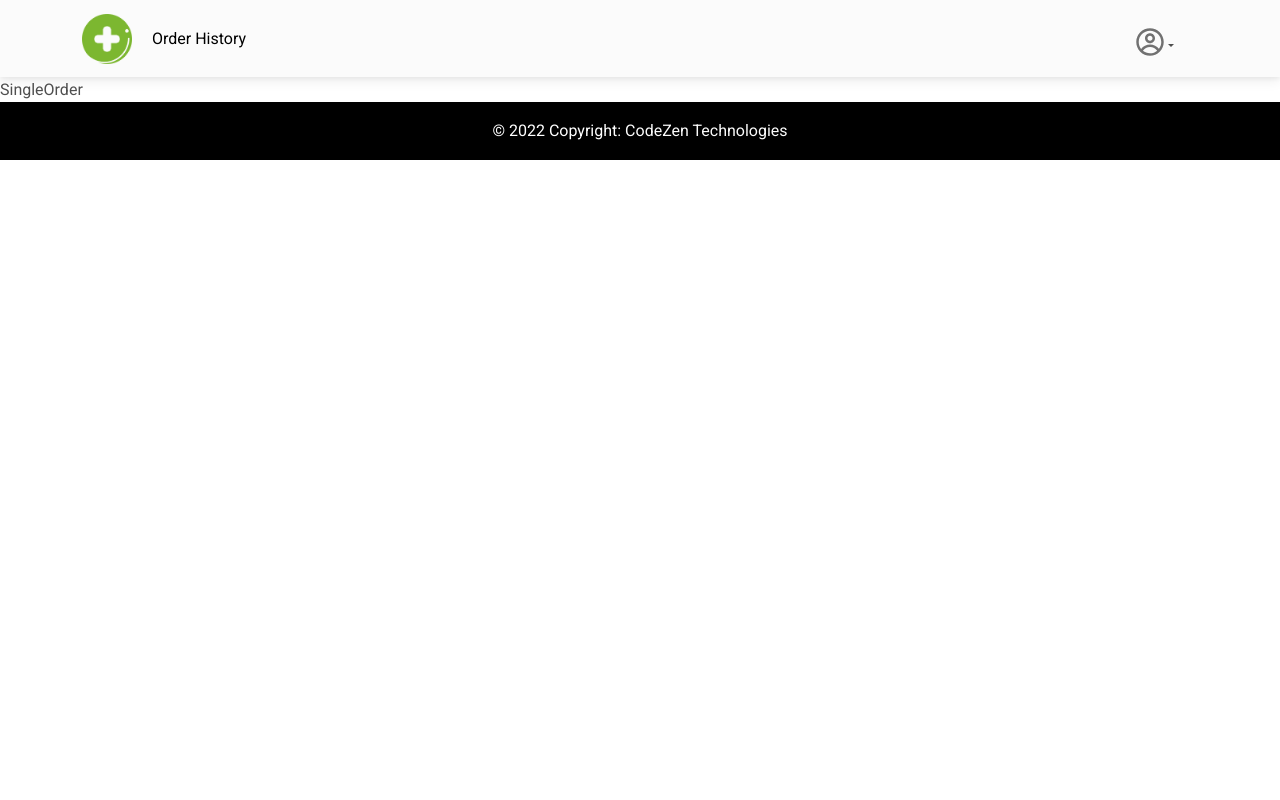
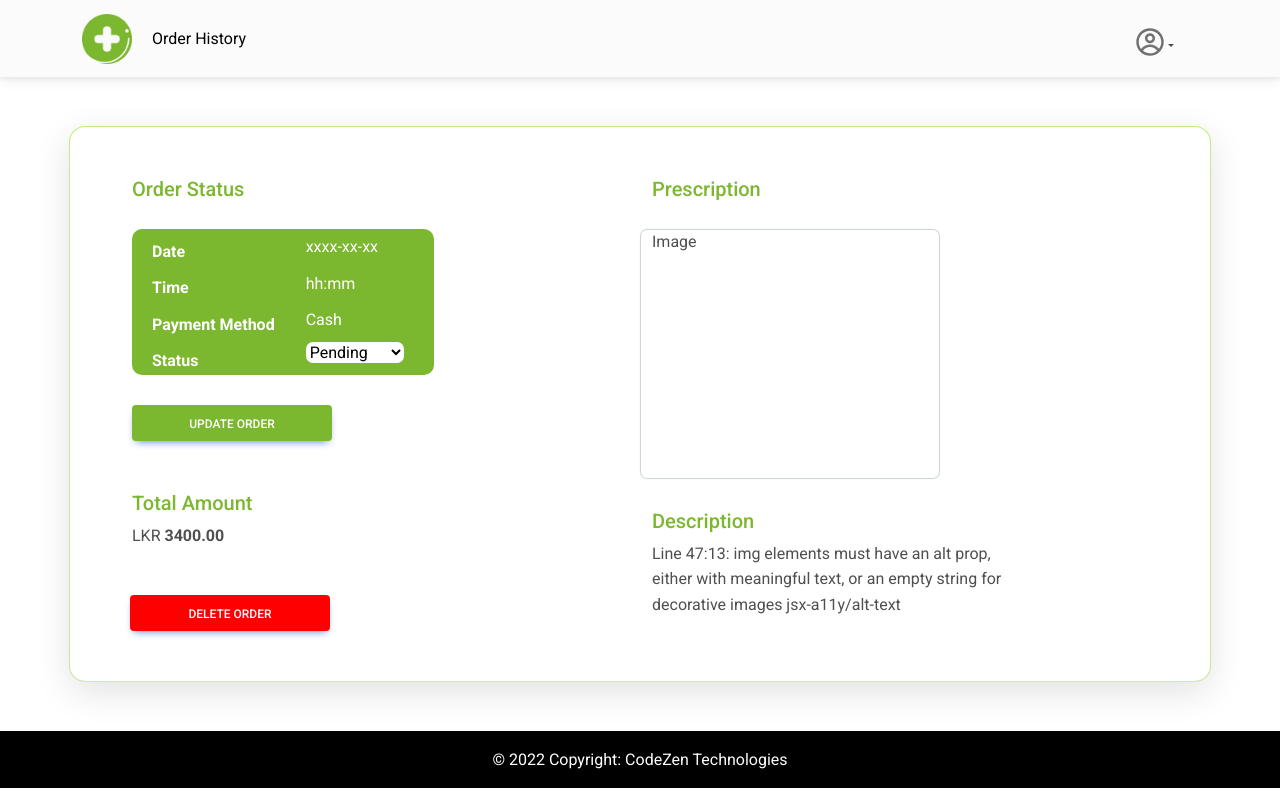
Before and after one commit to shamilkeheliya/HelathCare-MobileApp-CodeZen, a React (Create React App) app in the folder Web-Dashboard/dashboard/: page /singleorder in a window 1280 px wide. Built offline with nearby package versions, Linux system fonts and the light colour scheme.

Commit message:
UI completed

```diff
--- a/Web-Dashboard/dashboard/src/Components/Pages/Login/Login.js
+++ b/Web-Dashboard/dashboard/src/Components/Pages/Login/Login.js
@@ -46,7 +46,7 @@ function Login() {
           <div className="center">
             <img src={Logo} className="logo-in" />
           </div>
-          <h2 className="login-text">Welcome to the Healthcare <br />Admnistrator Dashboard</h2>
+          <h2 className="login-text">Welcome to the Healthcare <br />Administrator Dashboard</h2>
         </MDBCol>
 
       </MDBRow>
--- a/Web-Dashboard/dashboard/src/Components/Pages/Orders/Orders.css
+++ b/Web-Dashboard/dashboard/src/Components/Pages/Orders/Orders.css
@@ -0,0 +1,34 @@
+.searcharea
+{
+    max-width: 300px;
+}
+
+.searchcont
+{
+    margin-top: 50px;
+    margin-bottom: 50px;
+    margin-left: 50px;
+}
+
+.searchbtn
+{
+    background-color: rgb(124, 183, 48) !important;
+}
+
+.datatablecont
+{
+    min-height: 428px;
+    padding-bottom: 50px;
+}
+
+.tablehead
+{
+    background-color: rgb(124, 183, 48);
+    color: white;
+}
+
+.tablebtn
+{
+    background-color: rgb(124, 183, 48) !important;
+    color: white;
+}
--- a/Web-Dashboard/dashboard/src/Components/Pages/Orders/Orders.js
+++ b/Web-Dashboard/dashboard/src/Components/Pages/Orders/Orders.js
@@ -1,8 +1,72 @@
 import React from 'react'
+import { MDBContainer, MDBBtn, MDBTableBody, MDBTableHead, MDBTable } from 'mdb-react-ui-kit';
+import './Orders.css';
 
 function Orders() {
   return (
-    <div>Orders</div>
+    <MDBContainer fluid>
+      <MDBContainer className="searchcont">
+        <form className='d-flex input-group w-auto'>
+          <input type='search' className='form-control searcharea' placeholder='Order ID' aria-label='Search' />
+          <MDBBtn color='primary' className="searchbtn">Search</MDBBtn>
+        </form>
+      </MDBContainer>
+      <MDBContainer className="datatablecont">
+        <MDBTable striped className="mytable">
+          <MDBTableHead className="tablehead">
+            <tr>
+              <th scope='col'>Order ID</th>
+              <th scope='col'>Customer</th>
+              <th scope='col'>Prescription Image</th>
+              <th scope='col'>Description</th>
+              <th scope='col'>Price</th>
+              <th scope='col'>Status</th>
+              <th scope='col'>View</th>
+            </tr>
+          </MDBTableHead>
+          <MDBTableBody>
+            <tr>
+              <th scope='row'>1</th>
+              <td>Mark</td>
+              <td>Otto</td>
+              <td>@mdo</td>
+              <td>Mark</td>
+              <td>Otto</td>
+              <td><MDBBtn className="tablebtn" to=''>View</MDBBtn></td>
+            </tr>
+            <tr>
+              <th scope='row'>2</th>
+              <td>Jacob</td>
+              <td>Thornton</td>
+              <td>@fat</td>
+              <td>Mark</td>
+              <td>Otto</td>
+              <td><MDBBtn className="tablebtn">View</MDBBtn></td>
+            </tr>
+            <tr>
+              <th scope='row'>2</th>
+              <td>Jacob</td>
+              <td>Thornton</td>
+              <td>@fat</td>
+              <td>Mark</td>
+              <td>Otto</td>
+              <td><MDBBtn className="tablebtn">View</MDBBtn></td>
+            </tr>
+            <tr>
+              <th scope='row'>2</th>
+              <td>Jacob</td>
+              <td>Thornton</td>
+              <td>@fat</td>
+              <td>Mark</td>
+              <td>Otto</td>
+              <td><MDBBtn className="tablebtn">View</MDBBtn></td>
+            </tr>
+          </MDBTableBody>
+        </MDBTable>
+      </MDBContainer>
+
+    </MDBContainer>
+
   )
 }
 
--- a/Web-Dashboard/dashboard/src/Components/Pages/SingleOrder/SingleOrder.css
+++ b/Web-Dashboard/dashboard/src/Components/Pages/SingleOrder/SingleOrder.css
@@ -0,0 +1,91 @@
+.singleordercont
+{
+    min-height: 465px;
+    margin-top: 50px;
+    margin-bottom: 50px;
+    padding-top: 50px;
+    padding-bottom: 50px;
+    border-radius: 15px;
+    box-shadow: rgb(224, 224, 224) 0px 10px 36px 0px, rgb(182, 240, 106) 0px 0px 0px 1px;
+}
+
+.orderrow
+{
+    padding-right: 50px;
+    padding-left: 50px;
+}
+
+.ordertbrow
+{
+    padding-right: 30px !important;
+}
+
+.rows
+{
+    padding-bottom: 30px;
+}
+
+.headertext
+{
+    color: rgb(124, 183, 48);
+}
+
+.colheader
+{
+    font-weight: bold;
+    padding-left: 20px;
+    padding-top: 10px;
+}
+
+.orderstatus
+{
+    margin-top: 20px;
+    background-color: rgb(124, 183, 48);
+    color: white;
+    border-radius: 10px;
+    margin-bottom: 30px;
+}
+
+.statusdd
+{
+    border: none;
+    margin-bottom: 10px;
+    background-color: white;
+    border-radius: 7px;
+}
+
+.updatebtn
+{
+    background-color: rgb(124, 183, 48) !important;
+    color: white;
+    min-width: 200px;
+}
+
+.deletebtn
+{
+    background-color: red !important;
+    color: white;
+    max-width: 200px !important;
+    margin-left: 10px;
+}
+
+.middlerow
+{
+    padding-bottom: 30px;
+    padding-top: 20px;
+}
+
+.imagecont
+{
+    margin-top: 20px !important;
+    height: 250px;
+    box-shadow: rgba(97, 241, 61, 0.05) 0px 0px 0px 1px, rgb(209, 213, 219) 0px 0px 0px 1px inset;
+    border-radius: 7px;
+    width: 300px !important;
+    margin-bottom: 30px;
+}
+
+.desctext
+{
+    width: 400px !important;
+}
--- a/Web-Dashboard/dashboard/src/Components/Pages/SingleOrder/SingleOrder.js
+++ b/Web-Dashboard/dashboard/src/Components/Pages/SingleOrder/SingleOrder.js
@@ -1,8 +1,67 @@
 import React from 'react';
+import { MDBContainer, MDBBtn, MDBRow, MDBCol, MDBDropdownLink, MDBDropdown, MDBDropdownItem, MDBDropdownMenu, MDBDropdownToggle } from 'mdb-react-ui-kit';
+import './SingleOrder.css';
 
 function SingleOrder() {
   return (
-    <div>SingleOrder</div>
+    <MDBContainer className="singleordercont">
+      <MDBRow className="orderrow">
+        <MDBCol>
+          <MDBRow className="rows">
+            <h5 className="headertext">Order Status</h5>
+            <div>
+              <table border="0" className="orderstatus">
+                <tr>
+                  <td className="ordertbrow colheader">Date</td>
+                  <td className="ordertbrow">xxxx-xx-xx</td>
+                </tr>
+                <tr>
+                  <td className="ordertbrow colheader">Time</td>
+                  <td className="ordertbrow">hh:mm</td>
+                </tr>
+                <tr>
+                  <td className="ordertbrow colheader">Payment Method</td>
+                  <td className="ordertbrow">Cash</td>
+                </tr>
+                <tr>
+                  <td className="ordertbrow colheader">Status</td>
+                  <td className="ordertbrow">
+                    <select name="status" className="statusdd">
+                      <option value="pending">Pending</option>
+                      <option value="confirmed">Confirmed</option>
+                      <option value="delivering">Delivering</option>
+                      <option value="completed">Completed</option>
+                    </select>
+                  </td>
+                </tr>
+              </table>
+              <MDBBtn className="updatebtn">Update Order</MDBBtn>
+            </div>
+          </MDBRow>
+          <MDBRow className='middlerow'>
+            <div>
+              <h5 className="headertext">Total Amount</h5>
+              <p>LKR <b>3400.00</b></p>
+            </div>
+          </MDBRow>
+          <MDBRow>
+            <MDBBtn className="deletebtn">Delete Order</MDBBtn>
+          </MDBRow>
+        </MDBCol>
+        <MDBCol>
+          <MDBRow>
+            <h5 className="headertext">Prescription</h5>
+            <div className="imagecont">
+              Image
+            </div>
+          </MDBRow>
+          <MDBRow>
+            <h5 className="headertext">Description</h5>
+            <div className="desctext">Line 47:13:  img elements must have an alt prop, either with meaningful text, or an empty string for decorative images  jsx-a11y/alt-text</div>
+          </MDBRow>
+        </MDBCol>
+      </MDBRow>
+    </MDBContainer>
   )
 }
 
```
